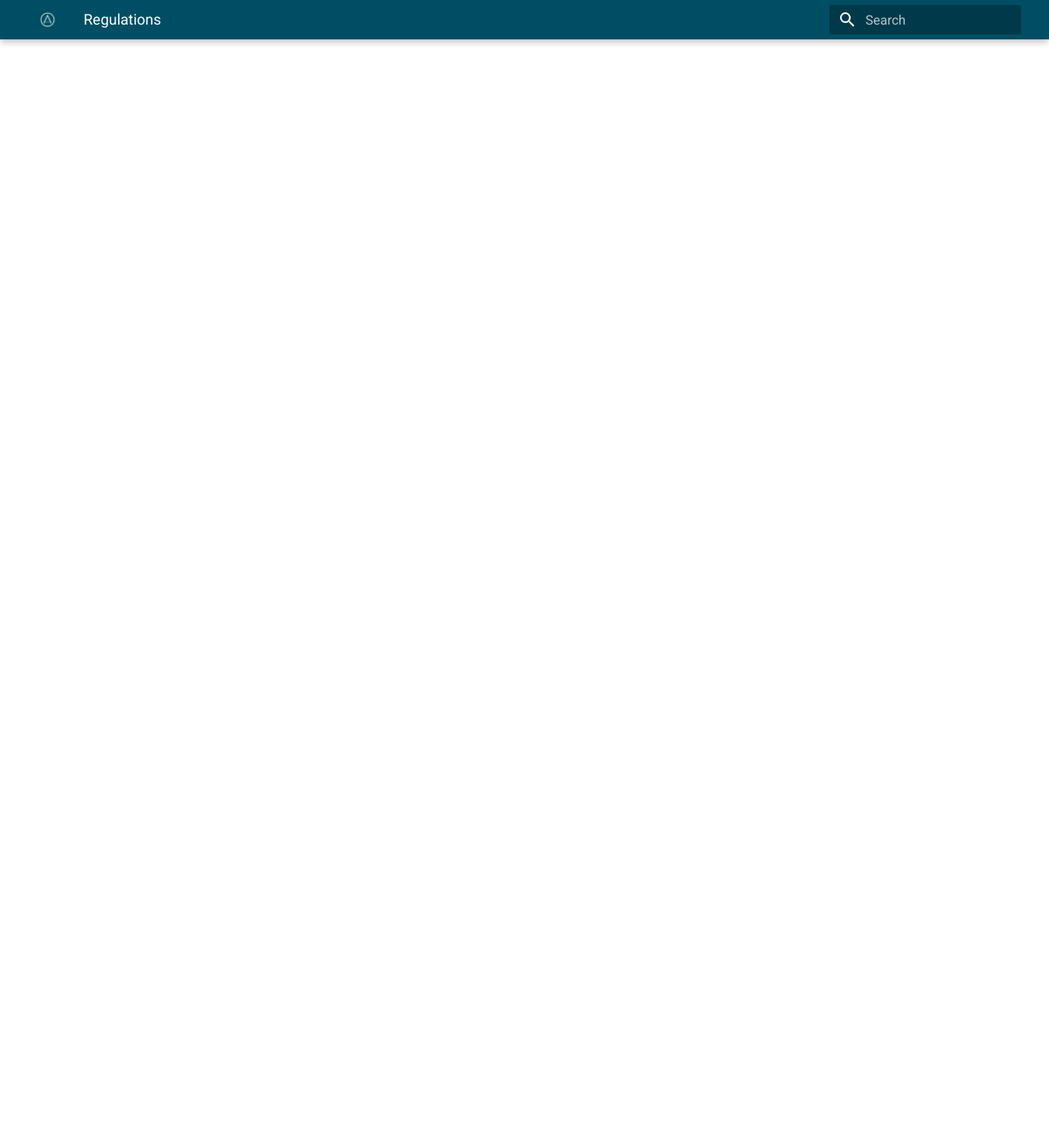
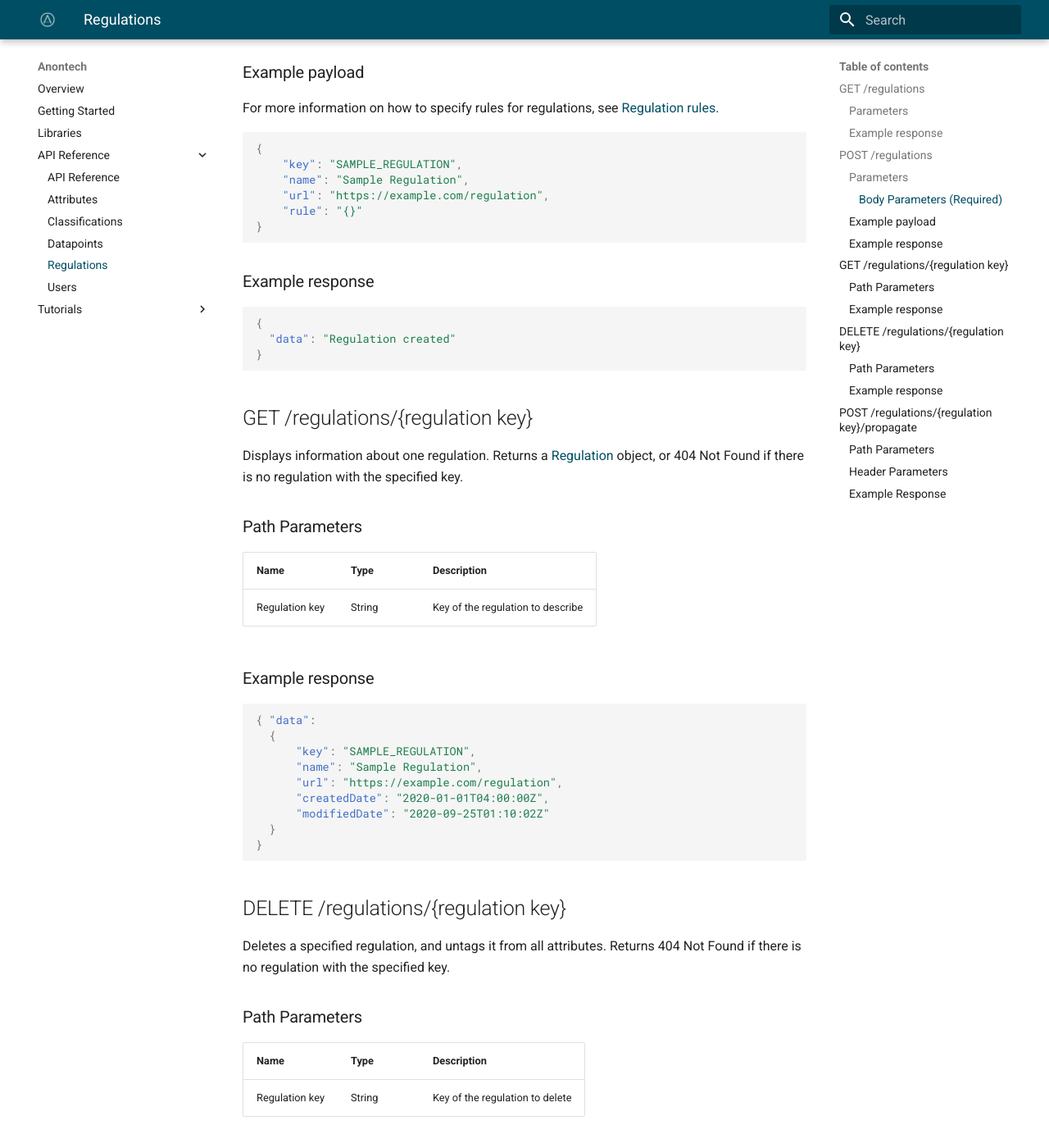
Before and after one commit to anontechnology/documentation, an MkDocs documentation site: the page built from docs/API Reference/regulations.md, in a window 1280 px wide and 1400 px high, scrolled down 996 px. Shown: the whole window at 82% size. Built offline with MkDocs 1.6.1 and Material for MkDocs 9.7.7, drawn with Linux system fonts in a browser that asks for light colours; some of the changed text lies outside the part shown.

Commit message:
regulations api documentation

````diff
--- a/docs/API Reference/regulations.md
+++ b/docs/API Reference/regulations.md
@@ -1 +1,111 @@
 # Regulations
+
+## GET /regulations
+Retrieves data for all regulations in the system. Returns a list of [Regulation](#somewhere) objects.
+
+### Parameters
+None
+
+### Example response
+```json
+{
+  "data" : [
+      {
+          "key": "SAMPLE_REGULATION",
+          "name": "Sample Regulation",
+          "url": "https://example.com/regulation",
+          "createdDate": "2020-01-01T04:00:00Z",
+          "modifiedDate": "2020-09-25T01:10:02Z"
+      }
+  ]
+}
+```
+
+## POST /regulations
+Creates or edits a regulation. If there is an existing regulation in the system with the `key` of the provided regulation, that regulation will be updated; otherwise, a new regulation will be created.
+
+### Parameters
+
+#### Body Parameters (Required)
+|Name            |Type                           |Description                  |
+|----------------|-------------------------------|-----------------------------|
+|payload         |[RegulationDefinition](#somewhere)        |Description of new regulation |
+
+### Example payload
+For more information on how to specify rules for regulations, see [Regulation rules](#../tutorials/regulation-rules.md).
+
+```json
+{
+    "key": "SAMPLE_REGULATION",
+    "name": "Sample Regulation",
+    "url": "https://example.com/regulation",
+    "rule": "{}"
+}
+```
+
+### Example response
+```json
+{
+  "data": "Regulation created"
+}
+```
+
+## GET /regulations/{regulation key}
+Displays information about one regulation. Returns a [Regulation](#somewhere) object, or 404 Not Found if there is no regulation with the specified key.
+
+### Path Parameters
+|Name            |Type                           |Description                  |
+|----------------|-------------------------------|-----------------------------|
+|Regulation key  |String                         |Key of the regulation to describe|
+
+### Example response
+```json
+{ "data":
+  {
+      "key": "SAMPLE_REGULATION",
+      "name": "Sample Regulation",
+      "url": "https://example.com/regulation",
+      "createdDate": "2020-01-01T04:00:00Z",
+      "modifiedDate": "2020-09-25T01:10:02Z"
+  }
+}
+```
+
+## DELETE /regulations/{regulation key}
+Deletes a specified regulation, and untags it from all attributes. Returns 404 Not Found if there is no regulation with the specified key.
+
+### Path Parameters
+|Name            |Type                           |Description                  |
+|----------------|-------------------------------|-----------------------------|
+|Regulation key  |String                         |Key of the regulation to delete|
+
+### Example response
+```json
+{
+  "data": "Regulation deleted"
+}
+```
+
+## POST /regulations/{regulation key}/propagate
+Updates what data is tagged with a specific regulation. Because regulations can depend on attribute values (for example, COPPA is applied to data belonging to people under the age of 13, but age is itself an attribute and is therefore stored encrypted), it is necessary to provide a private key to decrypt the relevant data.
+
+### Path Parameters
+|Name            |Type                           |Description                  |
+|----------------|-------------------------------|-----------------------------|
+|Regulation key  |String                         |Key of the regulation to describe|
+
+### Header Parameters
+|Name            |Type                           |Description                  |
+|----------------|-------------------------------|-----------------------------|
+|X-Decryption-Key|String                         |Private decryption key       |
+
+### Example Response
+Returns a list of how many data points were affected by this update.
+```json
+{
+  "data" : {
+    "added": 100,
+    "removed": 100
+  }
+}
+```
````
